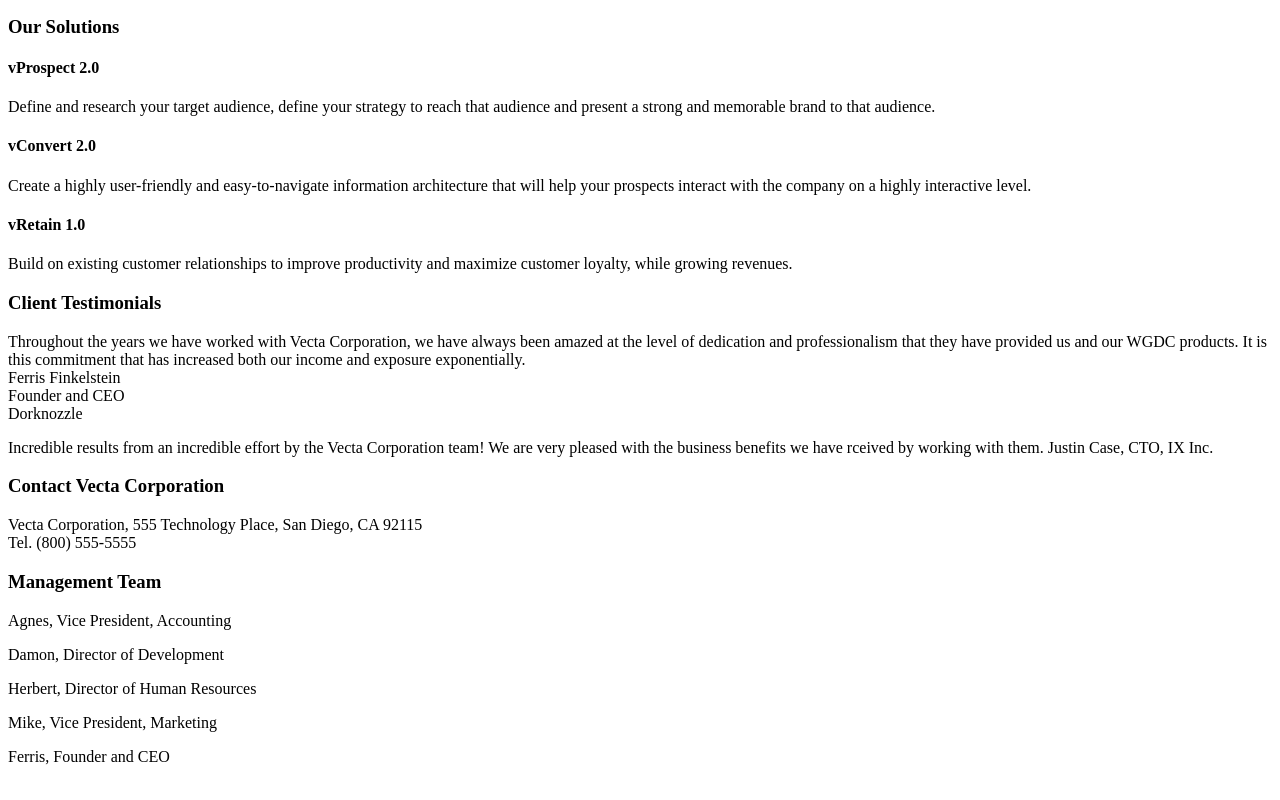
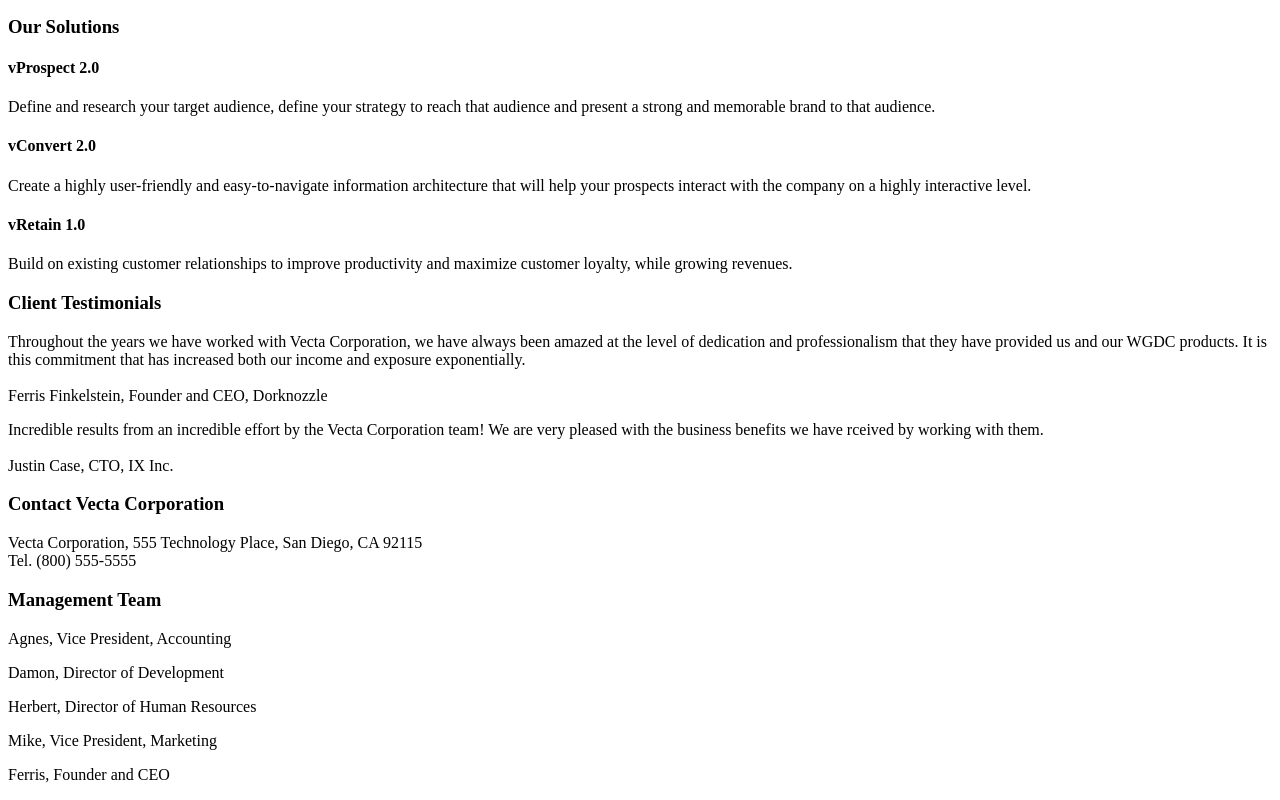
Before and after one commit to WadikarVaibhav/Assignment-1, a plain HTML site: page index.html in a window 1280 px wide. Shown: the part 137-937 px from the top of the page. Drawn offline with Linux system fonts and the light colour scheme.

Commit message:
Added new line to format markup

```diff
--- a/index.html
+++ b/index.html
@@ -19,8 +19,8 @@
     <p>Build on existing customer relationships to improve productivity and maximize customer loyalty, while growing revenues.</p>
 
     <h3>Client Testimonials</h3>
-    <p>Throughout the years we have worked with Vecta Corporation, we have always been amazed at the level of dedication and professionalism that they have provided us and our WGDC products. It is this commitment that has increased both our income and exposure exponentially.<br/>Ferris Finkelstein<br/>Founder and CEO<br/>Dorknozzle</p>
-    <p>Incredible results from an incredible effort by the Vecta Corporation team! We are very pleased with the business benefits we have rceived by working with them. Justin Case, CTO, IX Inc.</p>
+    <p>Throughout the years we have worked with Vecta Corporation, we have always been amazed at the level of dedication and professionalism that they have provided us and our WGDC products. It is this commitment that has increased both our income and exposure exponentially.<br/><br/>Ferris Finkelstein, Founder and CEO, Dorknozzle</p>
+    <p>Incredible results from an incredible effort by the Vecta Corporation team! We are very pleased with the business benefits we have rceived by working with them. <br/><br/>Justin Case, CTO, IX Inc.</p>
 
     <h3>Contact Vecta Corporation</h3>
     <p>Vecta Corporation, 555 Technology Place, San Diego, CA 92115<br/>Tel. (800) 555-5555</p>
```
